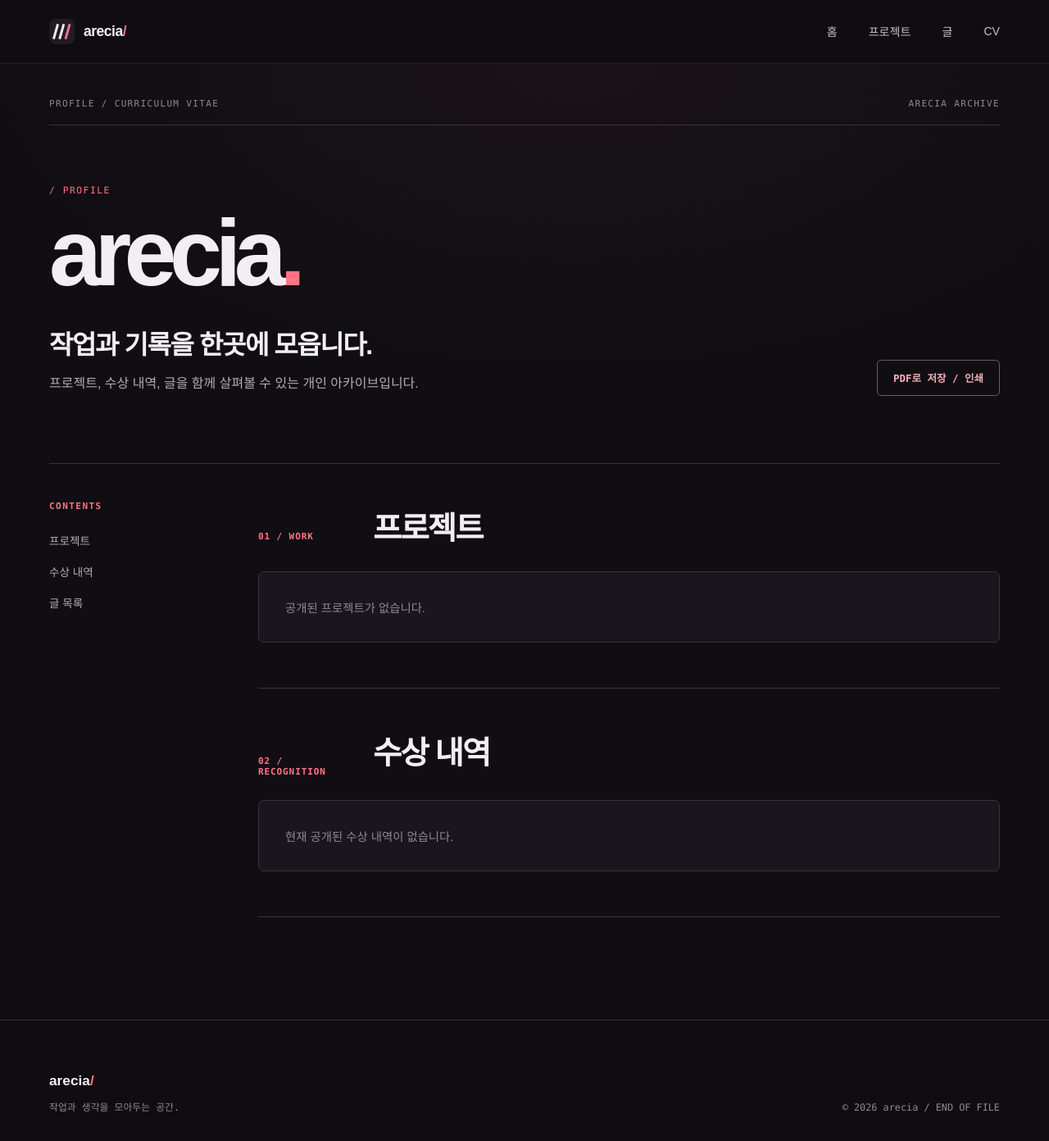
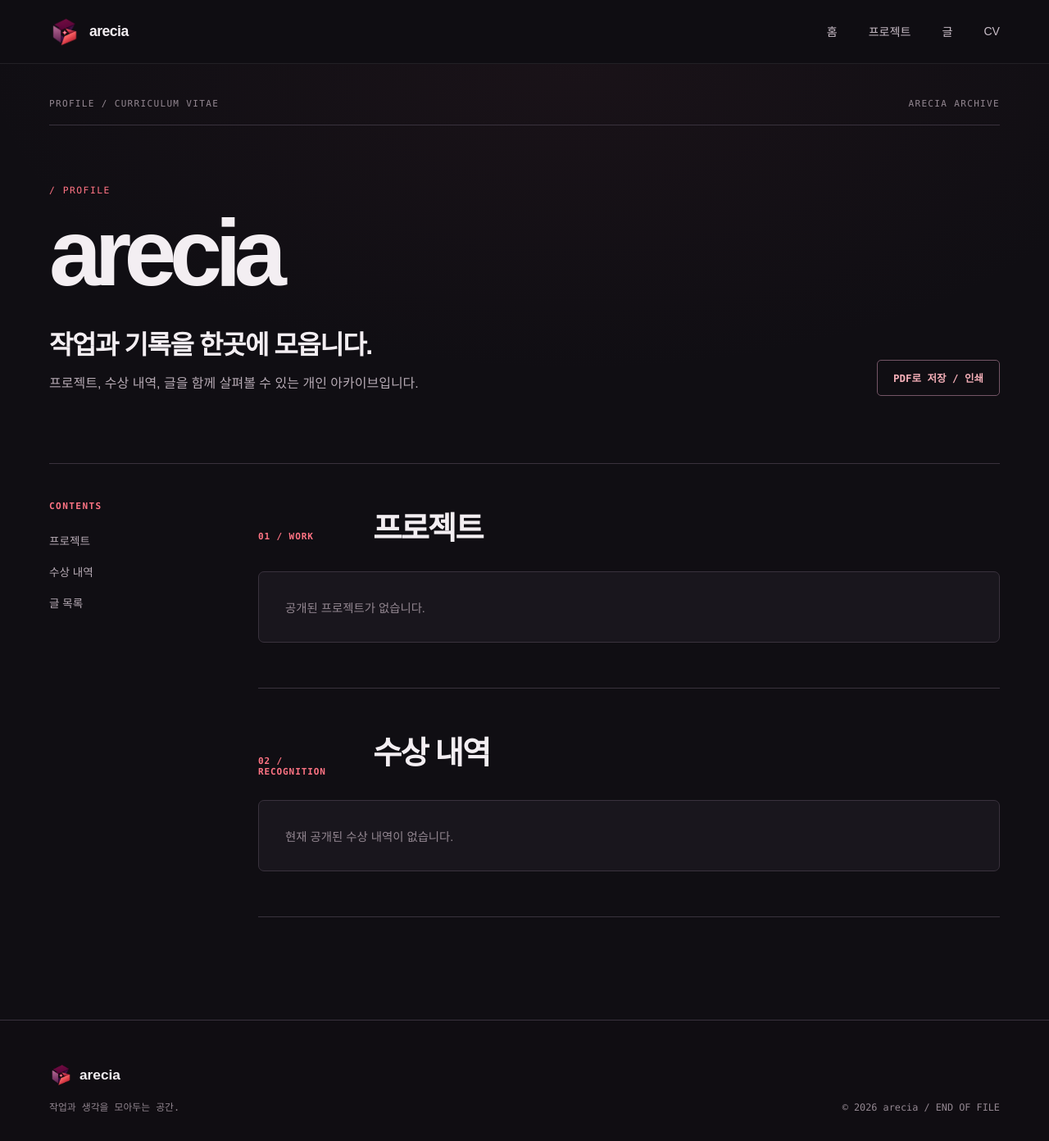
Before and after one commit to areciah/areciah.github.io, a Jekyll site: the page built from cv/index.html, in a window 1280 px wide. Shown: the whole page at 82% size. Built offline with Jekyll 4.4.1, drawn with Linux system fonts in a browser that asks for light colours.

Commit message:
Use archive artwork as site icon and rotate hero

```diff
--- a/_layouts/default.html
+++ b/_layouts/default.html
@@ -5,8 +5,10 @@
     <meta name="viewport" content="width=device-width, initial-scale=1">
     <meta name="theme-color" content="#100e13">
     <meta name="description" content="{{ page.description | default: site.description | escape }}">
+    <meta property="og:image" content="{{ site.url }}{{ '/assets/archive-icon.png' | relative_url }}">
     <title>{% if page.title %}{{ page.title | escape }} · {% endif %}{{ site.title | escape }}</title>
-    <link rel="icon" href="{{ '/assets/favicon.svg' | relative_url }}?v=slashes-1" type="image/svg+xml">
+    <link rel="icon" href="{{ '/assets/archive-icon.png' | relative_url }}?v=box-1" type="image/png">
+    <link rel="apple-touch-icon" href="{{ '/assets/archive-icon.png' | relative_url }}?v=box-1">
     <link rel="stylesheet" href="{{ '/assets/style.css' | relative_url }}">
     <script>try{if(!sessionStorage.getItem('arecia-intro-archive-v5'))document.documentElement.classList.add('intro-pending')}catch(e){document.documentElement.classList.add('intro-pending')}</script>
   </head>
@@ -15,7 +17,7 @@
       <div class="intro-inner">
         <p class="intro-top">ARECIA / PERSONAL ARCHIVE <span>SYS.01</span></p>
         <div class="intro-center">
-          <img class="intro-symbol" src="{{ '/assets/favicon.svg' | relative_url }}?v=slashes-1" alt="" width="64" height="64" aria-hidden="true">
+          <img class="intro-symbol" src="{{ '/assets/archive-icon.png' | relative_url }}" alt="" width="80" height="80" aria-hidden="true">
           <p class="intro-command">$ open /archive<span class="cursor">_</span></p>
           <h2>Opening<br><span>the archive.</span></h2>
           <p class="intro-log">기록을 불러오고 있습니다.</p>
@@ -28,8 +30,8 @@
       <a class="skip-link" href="#content">본문으로 이동</a>
       <header class="site-header">
         <a class="brand" href="{{ '/' | relative_url }}" aria-label="{{ site.title }} 홈">
-          <img class="brand-mark" src="{{ '/assets/favicon.svg' | relative_url }}?v=slashes-1" alt="" width="31" height="31" aria-hidden="true">
-          <span class="brand-name">{{ site.title }}<span class="accent">/</span></span>
+          <img class="brand-mark" src="{{ '/assets/archive-icon.png' | relative_url }}" alt="" width="38" height="38" aria-hidden="true">
+          <span class="brand-name">{{ site.title }}</span>
         </a>
         <nav class="site-nav" aria-label="주 메뉴">
           <a href="{{ '/' | relative_url }}">홈</a>
@@ -43,7 +45,7 @@
 
       <footer class="site-footer">
         <div>
-          <span class="footer-mark">arecia<span class="accent">/</span></span>
+          <span class="footer-mark"><img src="{{ '/assets/archive-icon.png' | relative_url }}" alt="" width="29" height="29" aria-hidden="true">{{ site.title }}</span>
           <p>작업과 생각을 모아두는 공간.</p>
         </div>
         <span>© {{ 'now' | date: '%Y' }} {{ site.title }} / END OF FILE</span>
--- a/assets/style.css
+++ b/assets/style.css
@@ -26,7 +26,7 @@ a:focus-visible, button:focus-visible { outline: 2px solid var(--accent); outlin
 
 .site-header { min-height: 78px; padding: 0 max(28px, calc((100vw - 1160px)/2)); display: flex; align-items: center; justify-content: space-between; gap: 20px; border-bottom: 1px solid #ffffff14; background: #100e13e8; backdrop-filter: blur(16px); }
 .brand { display: inline-flex; align-items: center; gap: 11px; font-size: 1.1rem; font-weight: 750; letter-spacing: -.03em; white-space: nowrap; }
-.brand-mark { display: block; width: 31px; height: 31px; flex: 0 0 auto; border-radius: 8px; }
+.brand-mark { display: block; width: 38px; height: 38px; flex: 0 0 auto; object-fit: contain; }
 .site-nav { display: flex; align-items: center; gap: clamp(20px, 3vw, 38px); color: #cabec8; font-size: .88rem; }
 .site-nav a { padding: 8px 0; border-bottom: 1px solid transparent; }
 .site-nav a:hover { color: var(--text); border-color: var(--accent); }
@@ -46,7 +46,7 @@ main { background: radial-gradient(ellipse 75% 500px at 55% 0, #512c3726, transp
 .button-quiet { color: var(--text); }
 .button-quiet:hover { border-color: var(--accent); color: var(--accent); }
 .hero-footnote { margin: 45px 0 0; color: #756975; font-size: .69rem; letter-spacing: .16em; }
-.archive-visual { position: relative; aspect-ratio: 1.12; min-height: 390px; overflow: hidden; isolation: isolate; border: 1px solid #4b3946; border-radius: 16px; background: radial-gradient(circle at 52% 47%, #553240 0, #2a1d29 37%, #151119 78%); }
+.archive-visual { position: relative; aspect-ratio: 1; min-height: 390px; overflow: hidden; isolation: isolate; border: 1px solid #4b3946; border-radius: 16px; background: radial-gradient(circle at 52% 47%, #553240 0, #2a1d29 37%, #151119 78%); }
 .archive-visual::before { content: ""; position: absolute; inset: 0; background-image: linear-gradient(#ffb8c00b 1px, transparent 1px), linear-gradient(90deg, #ffb8c00b 1px, transparent 1px); background-size: 33px 33px; mask-image: radial-gradient(circle, black 10%, transparent 80%); }
 .archive-visual::after { content: ""; position: absolute; inset: 0; pointer-events: none; box-shadow: inset 0 0 70px #09050bc0; }
 .visual-label { position: absolute; z-index: 3; color: #d5a9b8; font: 700 .64rem var(--mono); letter-spacing: .12em; }
@@ -54,13 +54,13 @@ main { background: radial-gradient(ellipse 75% 500px at 55% 0, #512c3726, transp
 .visual-label-bottom { right: 25px; bottom: 23px; }
 .visual-orbit { position: absolute; top: 50%; left: 50%; width: 82%; aspect-ratio: 1; border: 1px solid #ffb8c02a; border-radius: 50%; transform: translate(-50%, -50%) rotate(-28deg) scaleY(.73); }
 .visual-orbit-two { width: 110%; border-color: #ffb8c015; transform: translate(-50%, -50%) rotate(35deg) scaleY(.68); }
-.archive-image { position: absolute; z-index: 2; top: 50%; left: 50%; width: 108%; height: 108%; max-width: none; object-fit: contain; filter: drop-shadow(0 24px 24px #09050b88); will-change: transform; animation: archive-orbit 14s linear infinite; }
+.archive-image { position: absolute; z-index: 2; top: 50%; left: 50%; width: 100%; height: 100%; max-width: none; object-fit: contain; filter: drop-shadow(0 24px 24px #09050b88); will-change: transform; animation: archive-spin 14s linear infinite; }
 .visual-cross { position: absolute; color: var(--accent); font: 300 1.6rem var(--mono); }
 .visual-cross-one { top: 22%; right: 17%; }
 .visual-cross-two { bottom: 18%; left: 15%; font-size: 1rem; }
-@keyframes archive-orbit {
-  from { transform: translate(-50%, -50%) rotate(0deg) translateX(20px) rotate(0deg); }
-  to { transform: translate(-50%, -50%) rotate(360deg) translateX(20px) rotate(-360deg); }
+@keyframes archive-spin {
+  from { transform: translate(-50%, -50%) rotate(0deg); }
+  to { transform: translate(-50%, -50%) rotate(360deg); }
 }
 
 .section-index { display: grid; grid-template-columns: repeat(3, minmax(0, 1fr)); border-top: 1px solid var(--line); border-bottom: 1px solid var(--line); }
@@ -118,7 +118,8 @@ main { background: radial-gradient(ellipse 75% 500px at 55% 0, #512c3726, transp
 .about-prompt { display: block; margin-top: 32px; color: var(--accent); font-size: .76rem; }
 .cursor { display: inline-block; animation: blink 1s steps(1) infinite; }
 .site-footer { min-height: 148px; padding: 34px max(28px, calc((100vw - 1160px)/2)); display: flex; justify-content: space-between; align-items: end; gap: 30px; border-top: 1px solid var(--line); background: #100d12; color: var(--soft); font-size: .74rem; }
-.footer-mark { color: var(--text); font: 700 1.08rem "Apple SD Gothic Neo", sans-serif; }
+.footer-mark { display: inline-flex; align-items: center; gap: 8px; color: var(--text); font: 700 1.08rem "Apple SD Gothic Neo", sans-serif; }
+.footer-mark img { width: 29px; height: 29px; object-fit: contain; }
 .site-footer p { margin: 12px 0 0; }
 
 .post-page { max-width: 840px; margin-inline: auto; padding: 76px 28px 120px; }
@@ -180,7 +181,7 @@ main { background: radial-gradient(ellipse 75% 500px at 55% 0, #512c3726, transp
 .intro-top, .intro-bottom, .intro-command, .intro-log { position: relative; font-family: var(--mono); }
 .intro-top { display: flex; justify-content: space-between; gap: 20px; margin: 0; color: var(--accent-soft); font-size: .73rem; letter-spacing: .12em; }
 .intro-center { position: relative; margin: auto 0; }
-.intro-symbol { display: block; width: 64px; height: 64px; margin-bottom: 32px; border-radius: 12px; }
+.intro-symbol { display: block; width: 80px; height: 80px; margin-bottom: 26px; object-fit: contain; }
 .intro-command { margin: 0 0 18px; color: var(--accent); font-size: .88rem; }
 .intro h2 { margin: 0; font-size: clamp(3.3rem, 8vw, 7.6rem); font-weight: 650; line-height: 1.07; letter-spacing: -.07em; }
 .intro h2 span { color: var(--accent); }
@@ -201,7 +202,7 @@ main { background: radial-gradient(ellipse 75% 500px at 55% 0, #512c3726, transp
   .container { width: min(100% - 36px, 1160px); }
   .site-header { min-height: 70px; padding-inline: 18px; }
   .brand { gap: 8px; font-size: 1rem; }
-  .brand-mark { width: 29px; height: 29px; }
+  .brand-mark { width: 32px; height: 32px; }
   .site-nav { gap: 14px; font-size: .78rem; }
   .hero { gap: 35px; padding-block: 55px 58px; }
   .hero h1 { font-size: clamp(2.55rem, 10vw, 3.8rem); }
--- a/cv/index.html
+++ b/cv/index.html
@@ -9,7 +9,7 @@ description: 프로젝트, 수상 내역, 경력과 학력을 정리하는 CV.
   <header class="cv-header">
     <div>
       <p class="section-label">/ PROFILE</p>
-      <h1>{{ cv.name | escape }}<span class="accent">.</span></h1>
+      <h1>{{ cv.name | escape }}</h1>
       <p class="cv-headline">{{ cv.headline | escape }}</p>
       <p class="cv-summary">{{ cv.summary | escape }}</p>
     </div>
```
Also changed, not shown: assets/archive-icon.png (added), assets/favicon.svg (deleted).
